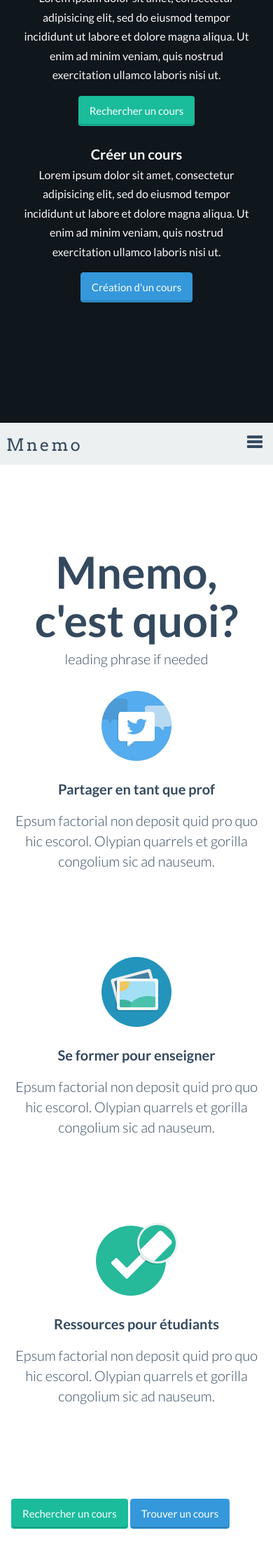
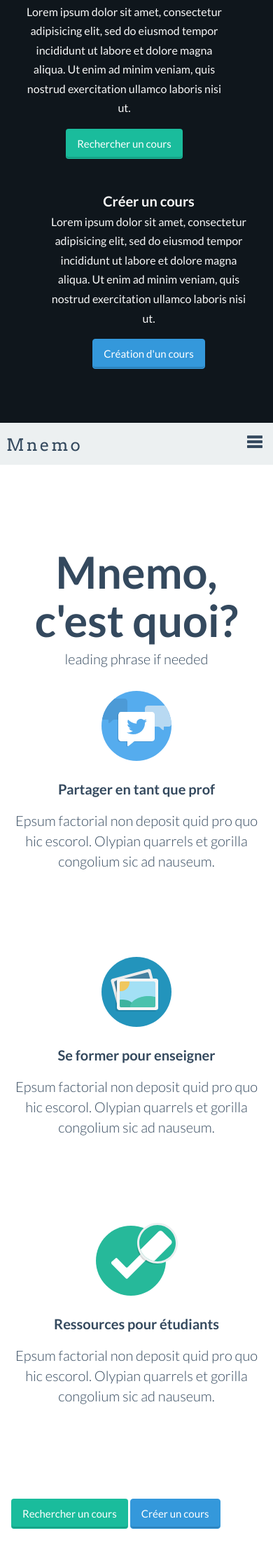
Before and after one commit to CelineColas/mnemtech-static, a PHP site: page / in a window 390 px wide. Shown: the part 240-2480 px from the top of the page at 70% size. Run offline with PHP 8.4, Linux system fonts and the light colour scheme; some web fonts are replaced.

Commit message:
Theming homepage

```diff
--- a/index.html
+++ b/index.html
@@ -47,23 +47,23 @@
       <div class="overlay">
       <div class="container">
 
-		<div class="col-xs-12 text-center">
+		<div class="col-xs-12 text-left">
 			<h1 class="h1_home wow fadeIn" data-wow-delay="0.4s">Mnemo</h1>
 			<h3 class="h3_home wow fadeIn" data-wow-delay="0.6s">Plateforme d'e-learning & d'échange collaborative de connaissance</h3>
     </div>
-    <div class="col-sm-6 wow fadeIn"  data-wow-delay="0.8s">
+    <div class="col-sm-6 wow fadeIn options first"  data-wow-delay="0.8s">
       <h3>Trouver un cours</h3>
       <p>Lorem ipsum dolor sit amet, consectetur adipisicing elit, sed do eiusmod tempor incididunt ut labore et dolore magna aliqua. Ut enim ad minim veniam, quis nostrud exercitation ullamco laboris nisi ut.</p>
       <p><a class="btn btn-embossed btn-primary wow fadeIn" href="#" role="button">Rechercher un cours</a></p>
     </div>
 
-    <div class="col-sm-6 wow fadeIn"  data-wow-delay="0.8s">
+    <div class="col-sm-6 wow fadeIn options second"  data-wow-delay="0.8s">
       <h3>Créer un cours</h3>
       <p>Lorem ipsum dolor sit amet, consectetur adipisicing elit, sed do eiusmod tempor incididunt ut labore et dolore magna aliqua. Ut enim ad minim veniam, quis nostrud exercitation ullamco laboris nisi ut.</p>
       <p><a class="btn btn-embossed btn-info wow fadeIn" href="#" role="button">Création d'un cours</a></p>
     </div>
-		<div class="col-xs-12 text-center wow fadeIn">
-			<div class="button_down ">
+		<div class="text-center button_arrow wow fadeIn">
+			<div class="button_down text-center">
 				<a class="imgcircle wow bounceInUp" data-wow-duration="1.5s"  href="#whatis"> <img class="img_scroll" src="img/icon/circle.png" alt=""> </a>
 			</div>
 		</div>
@@ -87,11 +87,10 @@
 			<div class="collapse navbar-collapse navbar-right navbar-ex1-collapse">
 				<ul class="nav navbar-nav">
 
-					<li class="menuItem"><a href="#whatis">What is?</a></li>
-					<li class="menuItem"><a href="#useit">Use It</a></li>
-					<li class="menuItem"><a href="#screen">Screenshot</a></li>
-					<li class="menuItem"><a href="#credits">Credits</a></li>
-					<li class="menuItem"><a href="#contact">Contact</a></li>
+					<li class="menuItem"><a href="#">Rechercher un cours</a></li>
+					<li class="menuItem"><a href="#">Créer un cours</a></li>
+					<li class="menuItem"><a href="#">Inscription</a></li>
+					<li class="menuItem"><a href="#">Se connecter</a></li>
 				</ul>
 			</div>
 
@@ -129,7 +128,7 @@
 
         <div class="col-sm-6 col-sm-offset-3 wow fadeInDown text-center btn">
           <p><a class="btn btn-embossed btn-primary" href="#" role="button">Rechercher un cours</a>
-          <a class="btn btn-embossed btn-info" href="#" role="button">Trouver un cours</a></p>
+          <a class="btn btn-embossed btn-info" href="#" role="button">Créer un cours</a></p>
         </div><!-- btns -->
 
 			</div><!-- /.row -->
@@ -146,7 +145,7 @@
         <p class="lead" style="margin-top:0">leading phrase if needed</p>
 			 </div>
 		  </div>
-		    <div class="row wow bounceInUp" >
+		    <div class="row wow fadeInUp" >
               <div id="owl-demo" class="owl-carousel">
 
 				<a href="img/slide/1.png" class="image-link">
@@ -185,13 +184,17 @@
 					</div>
 				</a>
               </div>
+
+              <div class="col-sm-6 col-sm-offset-3 wow fadeInDown text-center btn">
+                <p><a class="btn btn-embossed btn-primary" href="#" role="button">Rechercher un cours</a></p>
+              </div><!-- btns -->
           </div>
         </div>
 
 
 	</div><!-- /#screen -->
 
-    <div class="content-section-b">
+  <!--  <div class="content-section-b">
 
 		<div class="container">
             <div class="row">
@@ -227,9 +230,9 @@
 					 <p><a class="btn btn-embossed btn-primary" href="#" role="button">Rechercher un cours</a>
 					 <a class="btn btn-embossed btn-info" href="#" role="button">Créer un cours</a></p>
 				</div>
-			</div><!-- row -->
-    </div><!-- container -->
-  </div><!-- section-b -->
+			</div>
+    </div><
+  </div>
 
 
       <div id ="useit" class="content-section-a">
@@ -256,11 +259,48 @@
   				</div>
               </div>
           </div>
-          <!-- /.container -->
+
+      </div><!-- -->
+      <div id ="useit" class="content-section-a">
+
+          <div class="container">
+
+              <div class="row">
+
+                <div class="col-sm-6 wow fadeInLeftBig"  data-animation-delay="200">
+                  <h3 class="section-heading">Vous êtes professeur? </h3>
+        					<div class="sub-title lead">Venez vous enrichir et partager vos connaissances</div>
+                  <ul class="descp lead2">
+                    <li><i class="glyphicon glyphicon-signal"></i> Partagez vos methodologies de travail avec vos confrères</li>
+                    <li><i class="glyphicon glyphicon-refresh"></i> Partagez vos connaissances avec des élèves de toutes régions</li>
+                    <li><i class="glyphicon glyphicon-headphones"></i> Améliorez vos cours grâces aux ressources partagées</li>
+                  </ul>
+
+        					 <p><a class="btn btn-embossed btn-primary" href="#" role="button">Rechercher un cours</a>
+        					 <a class="btn btn-embossed btn-info" href="#" role="button">Créer un cours</a></p>
+        				</div>
+
+                  <div class="col-sm-6 wow fadeInRightBig"  data-animation-delay="200">
+                      <h3 class="section-heading">Vous êtes étudiant ?</h3>
+            <div class="sub-title lead">Profitez de centaines d'heures de cours proposés par des profs de tous horizons </div>
+                      <p class="lead2">
+              In his igitur partibus duabus nihil erat, quod Zeno commuta rest gestiret.
+              Sed virtutem ipsam inchoavit, nihil ampliusuma. Scien tiam pollicentur,
+              uam non erat mirum sapientiae lorem cupido
+              patria esse cariorem. Quae qui non vident, nihilamane umquam magnum ac cognitione.
+            </p>
+
+             <p><a class="btn btn-embossed btn-primary" href="#" role="button">Rechercher un cours</a><p>
+          </div>
+              </div>
+          </div>
+
+
       </div>
 
 	<!-- Banner Download -->
 	<div id="downloadlink" class="banner">
+    <div class="overlays">
 		<div class="container">
 			<div class="row">
 				<div class="col-md-6 col-md-offset-3 text-center wrap_title">
@@ -270,6 +310,7 @@
 			 </div>
 			</div>
 		</div>
+    </div>
 	</div>
 
 	<!-- Contact -->
--- a/js/script.js
+++ b/js/script.js
@@ -40,7 +40,11 @@ $(document).ready(function() {
 			autoPlay: 3000,
 			items : 3,
 			itemsDesktop : [1199,3],
-			itemsDesktopSmall : [979,3]
+			itemsTablet:	[768,2],
+			itemsDesktopSmall : [479,1],
+			navigation : true,
+			navigationText : false,
+			pagination : false
 		});
 
 		// OwlCarousel N2
--- a/sass/custom/_homepage.sass
+++ b/sass/custom/_homepage.sass
@@ -0,0 +1,24 @@
+.overlay
+  width: 100%
+  height: 100%
+  position: absolute
+  background: rgba(0,0,0,0.7)
+  top: 0
+  left: 0
+  .container
+    margin-top: 5%
+  .button_arrow
+    position: absolute
+    bottom: 50px
+    width: 100%
+    left: 0
+  .options
+    margin-top: 50px
+    text-align: left
+    &.first
+      padding-right: 50px
+    &.second
+      padding-left: 50px
+#downloadlink
+  background: url(../img/intro/desktop-2.jpg) no-repeat center center
+  padding: 75px 0
--- a/sass/main.sass
+++ b/sass/main.sass
@@ -35,11 +35,3 @@ html
 
 @import variables/colors
 @import custom/homepage
-
-.overlay
-  width: 100%
-  height: 100%
-  position: absolute
-  background: rgba(0,0,0,0.7)
-  top: 0
-  left: 0
```
Also changed, not shown: css/main.css, img/intro/desktop-2.jpg (added).
